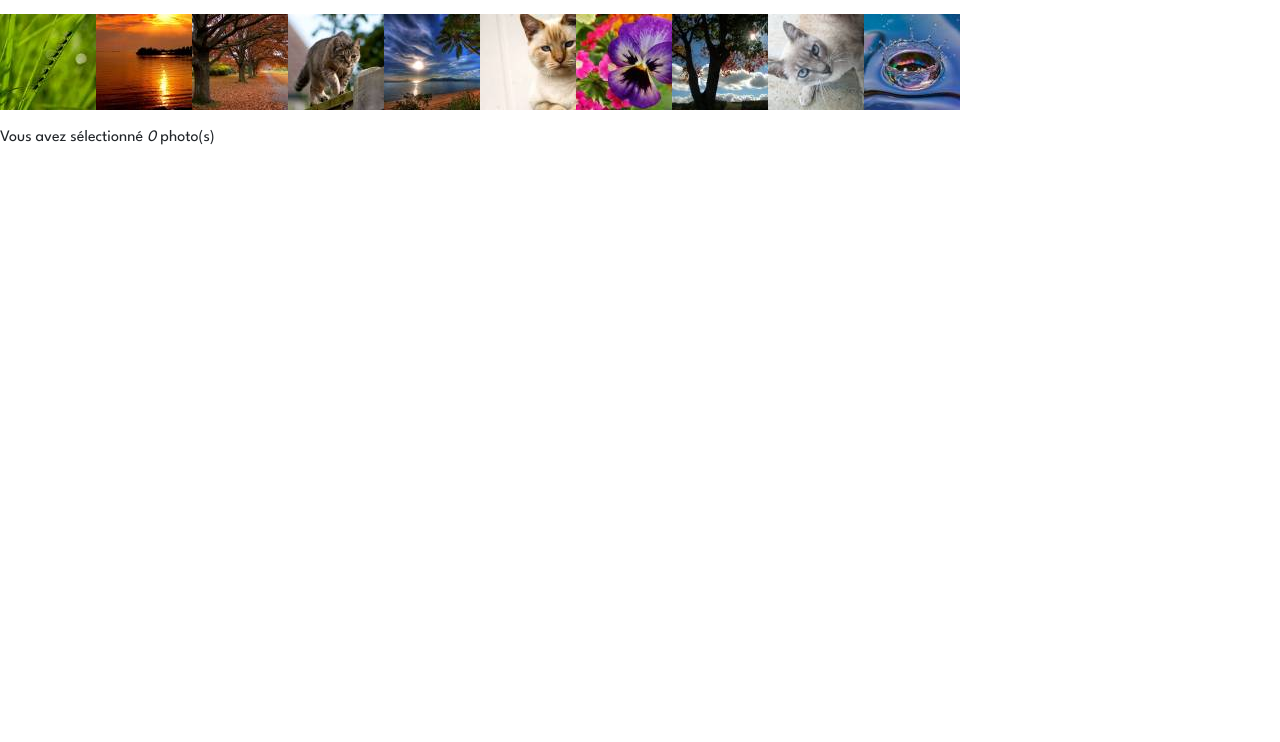
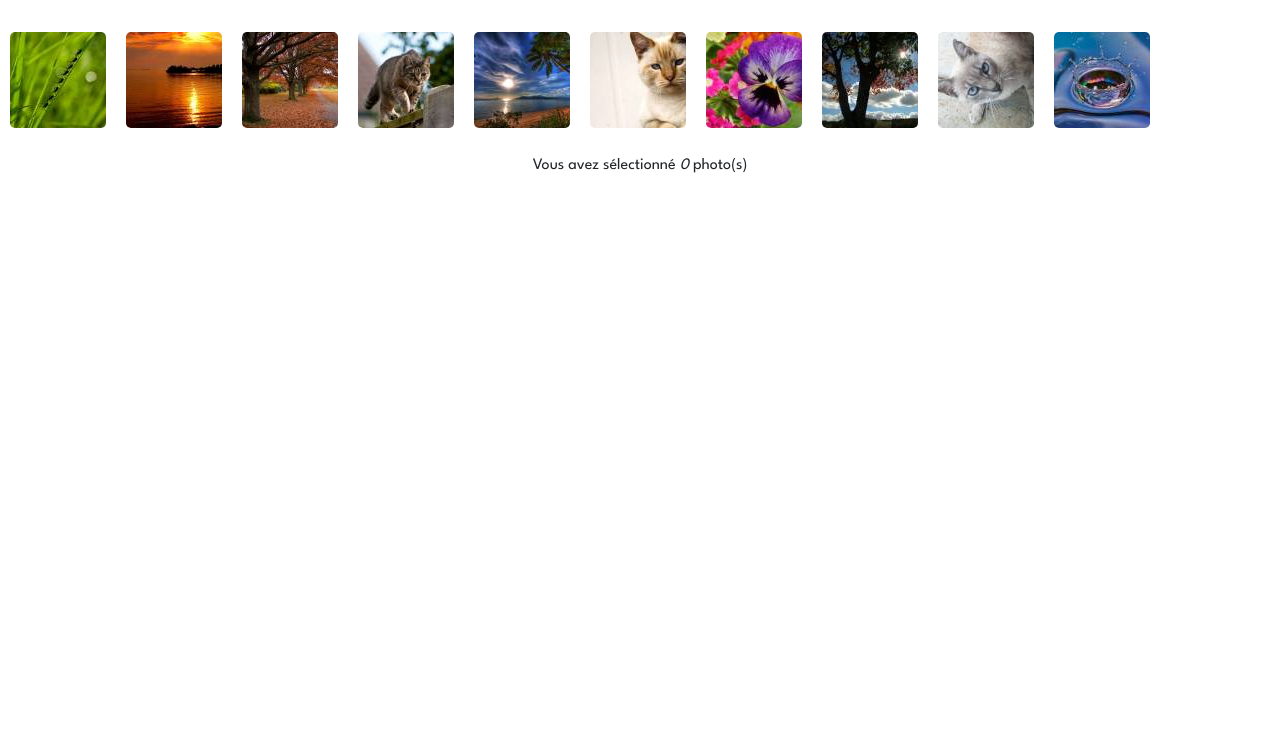
Before and after one commit to SorenKyojin/simplon-selector, a plain HTML site: page index.html in a window 1280 px wide. Shown: the part 58-800 px from the top of the page. Drawn offline with nearby package versions, Linux system fonts and the light colour scheme.

Commit message:
Basic styling, center alignment, image hovering and selection styling

```diff
--- a/css/style.css
+++ b/css/style.css
@@ -2,4 +2,23 @@
 
 *{
     font-family: "League Spartan", sans-serif;
+    transition-duration: 0.3s;
 }
+.rounded, .rounded img{
+    border-radius: 5px;
+}
+.rounded img:hover{
+    box-shadow: 8px 8px #16a1fd;
+}
+li{
+    padding: 10px;
+}
+.selected {
+    border: 2px solid #16a1fd;
+}
+body{
+    display: flex;
+    flex-direction: column;
+    justify-content: center;
+    text-align: center;
+}
```
